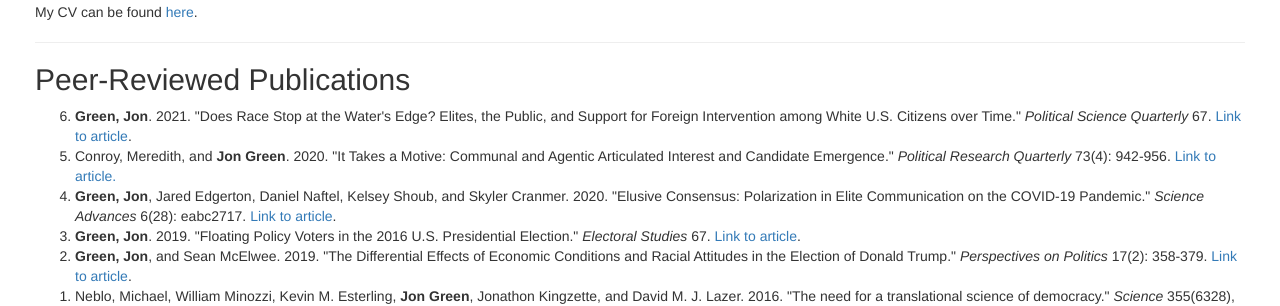
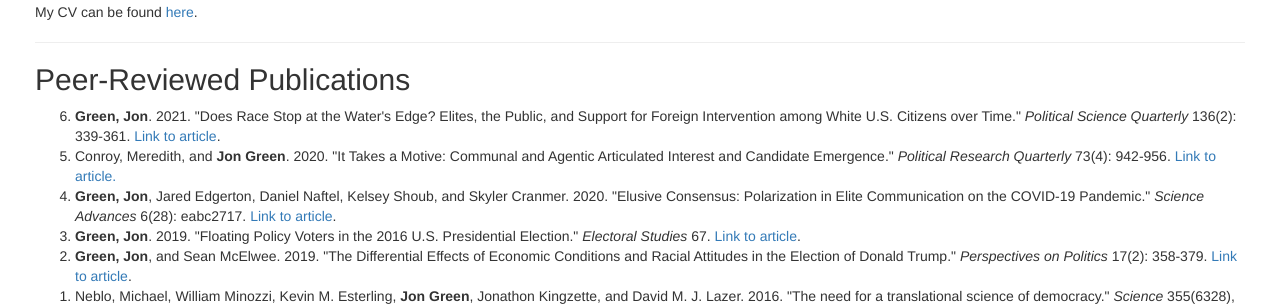
Before and after one commit to jgreen4919/jgreen4919.github.io, a Jekyll site: the page index.html, which Jekyll copies as it is, in a window 1280 px wide. Shown: the part 579-885 px from the top of the page. Built offline with Jekyll 4.4.1, drawn with Linux system fonts in a browser that asks for light colours.

Commit message:
typo fix

```diff
--- a/index.html
+++ b/index.html
@@ -33,7 +33,7 @@
     <hr>
     <h2>Peer-Reviewed Publications</h2>
     <ol reversed>
-      <li> <strong>Green, Jon</strong>. 2021. "Does Race Stop at the Water's Edge? Elites, the Public, and Support for Foreign Intervention among White U.S. Citizens over Time." <i>Political Science Quarterly</i> 67. <a href="https://onlinelibrary.wiley.com/doi/abs/10.1002/polq.13168">Link to article</a>.</li>
+      <li> <strong>Green, Jon</strong>. 2021. "Does Race Stop at the Water's Edge? Elites, the Public, and Support for Foreign Intervention among White U.S. Citizens over Time." <i>Political Science Quarterly</i> 136(2): 339-361. <a href="https://onlinelibrary.wiley.com/doi/abs/10.1002/polq.13168">Link to article</a>.</li>
       	<li> Conroy, Meredith, and <strong>Jon Green</strong>. 2020. "It Takes a Motive: Communal and Agentic Articulated Interest and Candidate Emergence." <i>Political Research Quarterly</i> 73(4): 942-956. <a href="https://journals.sagepub.com/doi/abs/10.1177/1065912920933668">Link to article.</a></li>
       <li> <strong>Green, Jon</strong>, Jared Edgerton, Daniel Naftel, Kelsey Shoub, and Skyler Cranmer. 2020. "Elusive Consensus: Polarization in Elite Communication on the COVID-19 Pandemic." <i>Science Advances</i> 6(28): eabc2717. <a href="https://advances.sciencemag.org/content/6/28/eabc2717">Link to article</a>.</li>
       <li> <strong>Green, Jon</strong>. 2019. "Floating Policy Voters in the 2016 U.S. Presidential Election." <i>Electoral Studies</i> 67. <a href="https://www.sciencedirect.com/science/article/abs/pii/S0261379418302907">Link to article</a>.</li>
```
